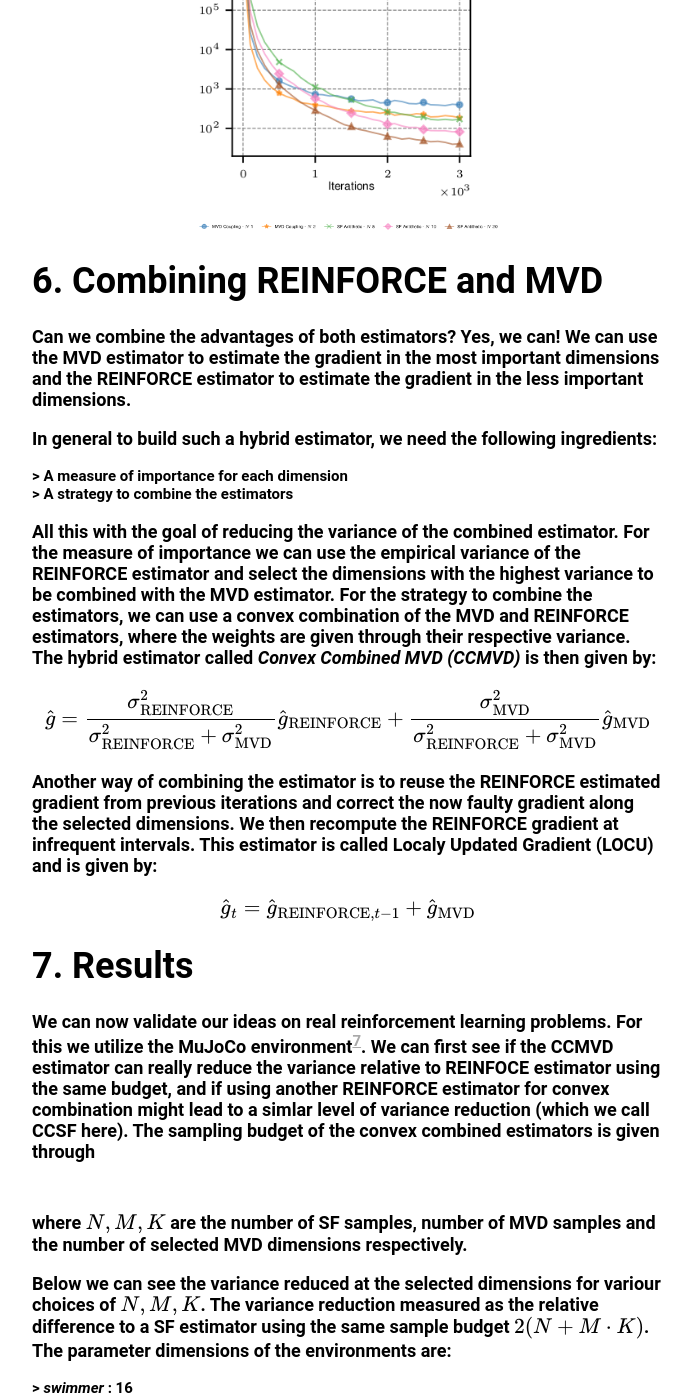
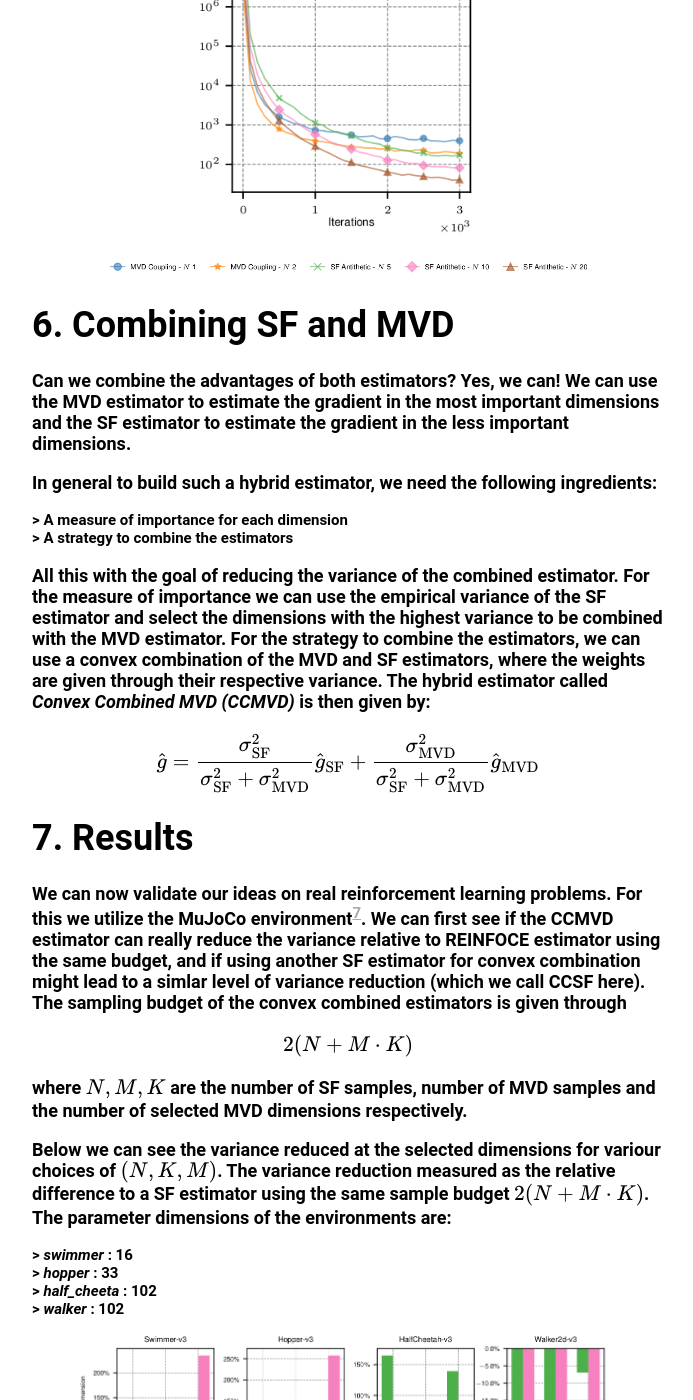
Before and after one commit to pzdkn/pzdkn.github.io, a Jekyll site: the page built from _posts/2022-01-01-Gradient-Estimation-With-Measure-Valued-Derivatives.md, in a window 1280 px wide and 1400 px high, scrolled down 3677 px. Shown: the whole window, without its empty margins (333-1026 px from the left). Built offline with Jekyll 4.4.1, drawn with Linux system fonts in a browser that asks for light colours; nearby versions of some CDN libraries; some web fonts are replaced; some of the changed text lies outside the part shown.

```diff
--- a/_posts/2022-01-01-Gradient-Estimation-With-Measure-Valued-Derivatives.md
+++ b/_posts/2022-01-01-Gradient-Estimation-With-Measure-Valued-Derivatives.md
@@ -39,10 +39,10 @@
 \int \nabla_{\theta} \log p_\theta(x) p_\theta(x) R(x) dx = \mathbb{E}_{x \sim p_\theta(\cdot)} \left[ \nabla_{\theta} \log p_\theta(x) R(x) \right]
 $$
 
-where we used the identify \\( \dfrac{\nabla_{\theta} p_\theta(x)}{p_\theta(x)} = \nabla_{\theta} \log p_\theta(x) \\) and the interchangeability between integration and derrivative.
+where we used the identify \\( \dfrac{\nabla_{\theta} p_\theta(x)}{p_\theta(x)} = \nabla_{\theta} \log p_\theta(x) \\) and the interchangeability between integration and derrivative. This quantity \\( \nabla_{\theta} \log p_\theta(x) \\) is also known as the **Score Function** (SF) in information theory. We use the SF and REINFORCE interchangeably.
 
 On the other hand, we have the **Measure-Valued Derivative** (MVD) Estimator. The MVD is based on a mathematical theorem that formulates the derivative of a distribution wrt its parameters as a difference between two distribtions. This formulation has been first introduced by Pflug in 1989 [^4], which went by relatively unnoticed in the machine learning community until it was picked up by Rosca et al in 2020 [^5] and
-my supervisor Joao [^6]. Both have realized the potential of this underexplored gradient estimator and have shown that it leads to a lower variance than the Score Function Estimator (REINFORCE) for the cases of Bayesian Inference and Policy Gradients.
+my supervisor Joao [^6]. Both have realized the potential of this underexplored gradient estimator and have shown that it leads to a lower variance than the Score Function Estimator (SF) for the cases of Bayesian Inference and Policy Gradients.
 
 The MVD estimator is based on the following decomposition given by Pflug[^4]
 
@@ -61,12 +61,12 @@
 The MVD estimator is then given by
 
 $$
-\nabla_{\theta} \mathbb{E}_{x \sim p_\theta(\cdot)} \left[ R(x) \right] = \mathbb{E}_{x \sim p_\theta^{+}(\cdot)} \left[ R(x) \right] - \mathbb{E}_{x \sim p_\theta^{-}(\cdot)} \left[ R(x) \right]
+\nabla_{\theta} \mathbb{E}_{x \sim p_\theta(\cdot)} \left[ R(x) \right] = c_{\theta}  \left( \mathbb{E}_{x \sim p_\theta^{+}(\cdot)} \left[ R(x) \right] - \mathbb{E}_{x \sim p_\theta^{-}(\cdot)} \left[ R(x) \right] \right)
 $$
 
-Thus the MVD estimator is based on the difference between two expectations. It is unbiased and has a lower variance than the REINFORCE estimator. However, the big caveat here is that this decomposition and sampling has to be done for every dimension of the parameter space. The sample complexity is thus \\( \mathcal{O}(2D) \\) where \\( D\\) describes the parameter dimensionality. For comparison the SF estimator has \\( \mathcal{O}(1) \\). This is a big drawback, but is it worth it? Let's find out!
+Thus the MVD estimator is based on the difference between two expectations. It is unbiased and has a lower variance than the SF estimator. However, the big caveat here is that this decomposition and sampling has to be done for every dimension of the parameter space. The sample complexity is thus \\( \mathcal{O}(2D) \\) where \\( D\\) describes the parameter dimensionality. For comparison the SF estimator has \\( \mathcal{O}(1) \\). This is a big drawback, but is it worth it? Let's find out!
 
-# 3. Comparing REINFORCE and MVD
+# 3. Comparing SF and MVD
 We can now compare both estimators in a simplified environment to check their gradient quality. Here we can use cost functions from the black-box optimization community such as the Rosenbrock function.
 The Rosenbrock function is a non-convex function that is used as a performance test problem for optimization algorithms. It is defined as
 
@@ -76,27 +76,27 @@
 
 What we are looking for is a gradient that points in the direction of the true gradient and has a low variance using as few samples as possible.
 
-Below we can see each gradient sample ploted as vector in a 2D parameter space. The true gradient is given by the green vector. The REINFORCE gradient is given by the pink vectors and the MVD gradient is given by the blue vectors. We can see that the MVD gradient points more in the direction of the true gradient and has a lesser variance in direction and magnitude than the REINFORCE gradient.
+Below we can see each gradient sample ploted as vector in a 2D parameter space. The true gradient is given by the green vector. The SF gradient is given by the pink vectors and the MVD gradient is given by the blue vectors. We can see that the MVD gradient points more in the direction of the true gradient and has a lesser variance in direction and magnitude than the SF gradient.
 
 <div style="display: flex; justify-content: center;">
 <img src="{{ site.baseurl }}/assets/images/reinforce_vs_mvd.png" alt="Your Image" style="width: 50%; height: 50%;" />
 </div>
 
-Eventhough the MVD estimator seems to have a lower variance than the REINFORCE estimator, it is not a silver bullet. The MVD estimator has a higher computational cost than the REINFORCE estimator with its \\( \mathcal{O}(2D) \\) complexity. With growing number of dimensions, the MVD estimator will become more and more expensive to compute, and the REINFORCE estimator with its \\(  \mathcal{O}(1) \\) will become more and more attractive, as using more samples will naturally reduce the variance of the estimator.
+Eventhough the MVD estimator seems to have a lower variance than the SF estimator, it is not a silver bullet. The MVD estimator has a higher computational cost than the SF estimator with its \\( \mathcal{O}(2D) \\) complexity. With growing number of dimensions, the MVD estimator will become more and more expensive to compute, and the SF estimator with its \\(  \mathcal{O}(1) \\) will become more and more attractive, as using more samples will naturally reduce the variance of the estimator.
 
-Below you can see the variance of the REINFORCE and MVD estimator with varying number of samples \\( N \\) in \(( 10 \)) dimensional space. We can see that using the same budget of samples, the advantage of the MVD estimator diminishes with growing number of dimensions.
+Below you can see the variance of the SF and MVD estimator with varying number of samples \\( N \\) in \(( 10 \)) dimensional space. We can see that using the same budget of samples, the advantage of the MVD estimator diminishes with growing number of dimensions.
 
 <div style="text-align: center;">
   <img src="{{ site.baseurl }}/assets/images/rosenbrock_var.png" alt="Your Image" style="width: 50%; height: auto;" />
-  <img src="{{ site.baseurl }}/assets/images/rosenbrock_legend.png" alt="Your Image" style="width: 50%; height: auto; margin-top: 10px;" />
+  <img src="{{ site.baseurl }}/assets/images/rosenbrock_legend.png" alt="Your Image" style="width: 80%; height: auto; margin-top: 10px;" />
 </div>
 
 
 
 
-# 6. Combining REINFORCE and MVD
+# 6. Combining SF and MVD
 
-Can we combine the advantages of both estimators? Yes, we can! We can use the MVD estimator to estimate the gradient in the most important dimensions and the REINFORCE estimator to estimate the gradient in the less important dimensions.
+Can we combine the advantages of both estimators? Yes, we can! We can use the MVD estimator to estimate the gradient in the most important dimensions and the SF estimator to estimate the gradient in the less important dimensions.
 
 In general to build such a hybrid estimator, we need the following ingredients:
 
@@ -104,28 +104,23 @@
 - A strategy to combine the estimators
 
 All this with the goal of reducing the variance of the combined estimator.
-For the measure of importance we can use the empirical variance of the REINFORCE estimator and select the dimensions with the highest variance to be combined with the MVD estimator. For the strategy to combine the estimators, we can use a convex combination of the MVD and REINFORCE estimators, where the weights are given through their respective variance. The hybrid estimator called *Convex Combined MVD (CCMVD)* is then given by:
+For the measure of importance we can use the empirical variance of the SF estimator and select the dimensions with the highest variance to be combined with the MVD estimator. For the strategy to combine the estimators, we can use a convex combination of the MVD and SF estimators, where the weights are given through their respective variance. The hybrid estimator called *Convex Combined MVD (CCMVD)* is then given by:
 
 $$
-\hat{g} = \dfrac{\sigma_{\text{REINFORCE}}^2}{\sigma_{\text{REINFORCE}}^2 + \sigma_{\text{MVD}}^2} \hat{g}_{\text{REINFORCE}} + \dfrac{\sigma_{\text{MVD}}^2}{\sigma_{\text{REINFORCE}}^2 + \sigma_{\text{MVD}}^2} \hat{g}_{\text{MVD}}
+\hat{g} = \dfrac{\sigma_{\text{SF}}^2}{\sigma_{\text{SF}}^2 + \sigma_{\text{MVD}}^2} \hat{g}_{\text{SF}} + \dfrac{\sigma_{\text{MVD}}^2}{\sigma_{\text{SF}}^2 + \sigma_{\text{MVD}}^2} \hat{g}_{\text{MVD}}
 $$
 
-Another way of combining the estimator is to reuse the REINFORCE estimated gradient from previous iterations and correct the now faulty gradient along the selected dimensions. We then recompute the REINFORCE gradient at infrequent intervals. This estimator is called Localy Updated Gradient (LOCU) and is given by:
+
+# 7. Results
+We can now validate our ideas on real reinforcement learning problems. For this we utilize the MuJoCo environment[^7]. We can first see if the CCMVD estimator can really reduce the variance relative to REINFOCE estimator using the same budget, and if using another SF estimator for convex combination might lead to a simlar level of variance reduction (which we call CCSF here).  The sampling budget of the convex combined estimators is given through
 
 $$
-\hat{g}_{t} = \hat{g}_{\text{REINFORCE}, t-1} +  \hat{g}_{\text{MVD}}
-$$
-
-# 7. Results
-We can now validate our ideas on real reinforcement learning problems. For this we utilize the MuJoCo environment[^7]. We can first see if the CCMVD estimator can really reduce the variance relative to REINFOCE estimator using the same budget, and if using another REINFORCE estimator for convex combination might lead to a simlar level of variance reduction (which we call CCSF here).  The sampling budget of the convex combined estimators is given through
-
-$$
-
+ 2 (N + M \cdot K)
 $$
 
 where \\( N, M , K \\) are the number of SF samples, number of MVD samples and the number of selected MVD dimensions respectively.
 
-Below we can see the variance reduced at the selected dimensions for variour choices of \\(N , M , K \\).
+Below we can see the variance reduced at the selected dimensions for variour choices of \\( (N , K , M) \\).
 The variance reduction measured as the relative difference to a SF estimator using the same sample budget
 \\( 2 (N + M \cdot K) \\). The parameter dimensions of the environments are:
 - *swimmer* : 16
@@ -140,13 +135,13 @@
 We see that variance at the chosen dimensions is reduced for all cases when
 the number of samples for the MVD M is larger one. In such cases, variance reduction
 with the CCMVD is mostly more effective than CCSF. However, as the number of selected
-dimensions K increases, the number of function evaluations increases with 2KM . By
+dimensions K increases, the number of function evaluations increases with \\( 2KM \\) . By
 taking more samples for the CCSF to adjust for the increase of function evaluations, an
 increased variance reduction for the CCSF is observed.
 
 As such the CCMVD estimator is more effective in reducing the variance of the gradient, but the positive effect dimiminishes with growing number of selected dimensions.
 
-Next let us take a look at the reward curves. These were obtained using an average of 5 runs. \\( V1, V2\\) denote different ways of estimating the covariance matrix in the CCMVD estimator, and \\( Random\\) means that the dimensions are selected randomly. These are compared to a SF estimator using the same sample budget.
+Next let us take a look at the reward curves. These were obtained using an average of 5 runs. \\( V1, V2\\) denote different ways of estimating the covariance matrix in the CCMVD estimator, and Random means that the dimensions are selected randomly. These are compared to a SF estimator using the same sample budget.
 
 <div style="display: flex; justify-content: center;">
 <img src="{{ site.baseurl }}/assets/images/reward.png" alt="Your Image" style="width: 90%; height: 90%;" />
@@ -155,13 +150,19 @@
 We can see that the reduction in variance does not necessarily lead to a better performance. The CCMVD estimator is in three out of five environments outperformed by the SF estimator. For the hopper enviromnet, where it performs best, the CCMVD estimator does not actually show a significant reduction in variance, as indicated by the above plots.
 
 # 8. Conclusion
-In this post, we have seen that the MVD estimator has a lower variance than the REINFORCE estimator, but it has a higher computational cost. We have also seen that the CCMVD estimator can reduce the variance of the gradient, but this does not necessarily lead to a better performance. The CCMVD estimator is more effective in reducing the variance of the gradient, but the positive effect diminishes with growing number of selected dimensions. Potential future work can be done in exploring better ways to select the dimensions and to combine the estimators.
+In this post, we have seen that the MVD estimator has a lower variance than the SF estimator, but it has a higher computational cost. We have also seen that the CCMVD estimator can reduce the variance of the gradient, but this does not necessarily lead to a better performance. The CCMVD estimator is more effective in reducing the variance of the gradient, but the positive effect diminishes with growing number of selected dimensions. Potential future work can be done in exploring better ways to select the dimensions and to combine the estimators.
 
 ---
-[^1]: Back to Basics: Revisiting REINFORCE Style Optimization for Learning from Human Feedback in LLMs, Ahmadian et al, [arxiv link](https://arxiv.org/pdf/2402.14740.pdf)
-[^2]: Have a look at p.328 in [Barto's book](http://incompleteideas.net/book/RLbook2020.pdf)
-[^3]: Evolution Strategies as a Scalable Alternative to Reinforcement Learning, Salimans et al, [arxiv link](https://arxiv.org/pdf/1703.03864.pdf)
-[^4]: [Pflug, G.C. Sampling derivatives of probabilities. Computing 42, 315–328 (1989). https://doi.org/10.1007/BF02243227](https://link.springer.com/article/10.1007/BF02243227)
-[^5]: [Rosca et al, Measure-Valued Derivatives for Approximate Bayesian Inference](http:/bayesiandeeplearning.org/2019/papers/76.pdf)
-[^6]: [Carvalho et al, An Empirical Analysis of Measure-Valued Derivatives for Policy Gradients](https://www.semanticscholar.org/reader/8f1eb8941f4a229a52bd122f4a8928922375e946)
-[^7]: [E. Todorov, T. Erez and Y. Tassa, "MuJoCo: A physics engine for model-based control," 2012 IEEE/RSJ International Conference on Intelligent Robots and Systems, Vilamoura-Algarve, Portugal, 2012, pp. 5026-5033](https://ieeexplore.ieee.org/document/6386109)
+[^1]: [Ahmadian, et al. "Back to Basics: Revisiting REINFORCE Style Optimization for Learning from Human Feedback in LLMs." arXiv, 2022. arXiv:2402.14740.](https://arxiv.org/pdf/2402.14740.pdf)
+
+[^2]: [Barto, Richard S. "Reinforcement Learning: An Introduction." 2nd edition, MIT Press, 2020. PDF, p. 328.](http://incompleteideas.net/book/RLbook2020.pdf)
+
+[^3]: [Salimans, et al. "Evolution Strategies as a Scalable Alternative to Reinforcement Learning." arXiv, 2017. arXiv:1703.03864.](https://arxiv.org/pdf/1703.03864.pdf)
+
+[^4]: [Pflug, G.C. "Sampling derivatives of probabilities." Computing, vol. 42, no. 4, pp. 315–328, 1989. DOI:10.1007/BF02243227.](https://link.springer.com/article/10.1007/BF02243227)
+
+[^5]: [Rosca, et al. "Measure-Valued Derivatives for Approximate Bayesian Inference." Proceedings of the 2019 Workshop on Bayesian Deep Learning, 2019.](http:/bayesiandeeplearning.org/2019/papers/76.pdf)
+
+[^6]: [Carvalho, et al. "An Empirical Analysis of Measure-Valued Derivatives for Policy Gradients." Semantic Scholar, 2021.](https://www.semanticscholar.org/reader/8f1eb8941f4a229a52bd122f4a8928922375e946)
+
+[^7]: [Todorov, E., Erez, T., Tassa, Y. "MuJoCo: A physics engine for model-based control." In: Proceedings of the 2012 IEEE/RSJ International Conference on Intelligent Robots and Systems, 2012, pp. 5026-5033. IEEE Xplore.](https://ieeexplore.ieee.org/document/6386109)
```
Also changed, not shown: _posts/2022-01-09-Belusov-Zabotinsky-Reactions.md (renamed from _posts/2022-01-09-Belusov-Zabotinsky-Reactions.html, +23 -7 lines), assets/js/belusov-zabotinsky_.js (deleted, +0 -153 lines).
